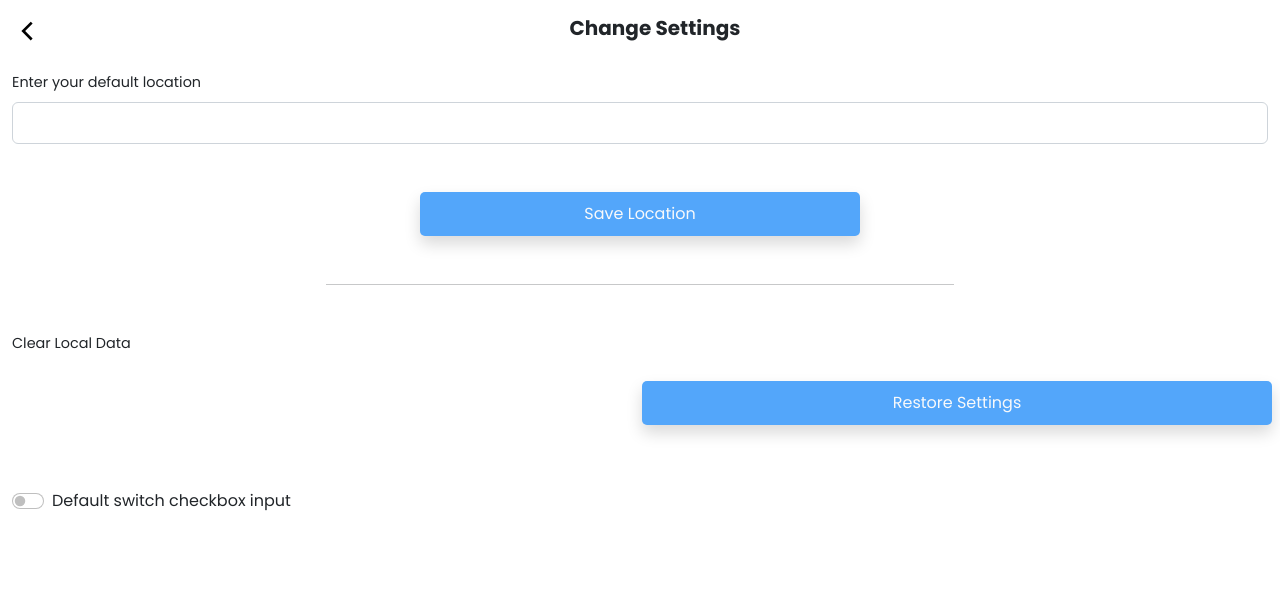
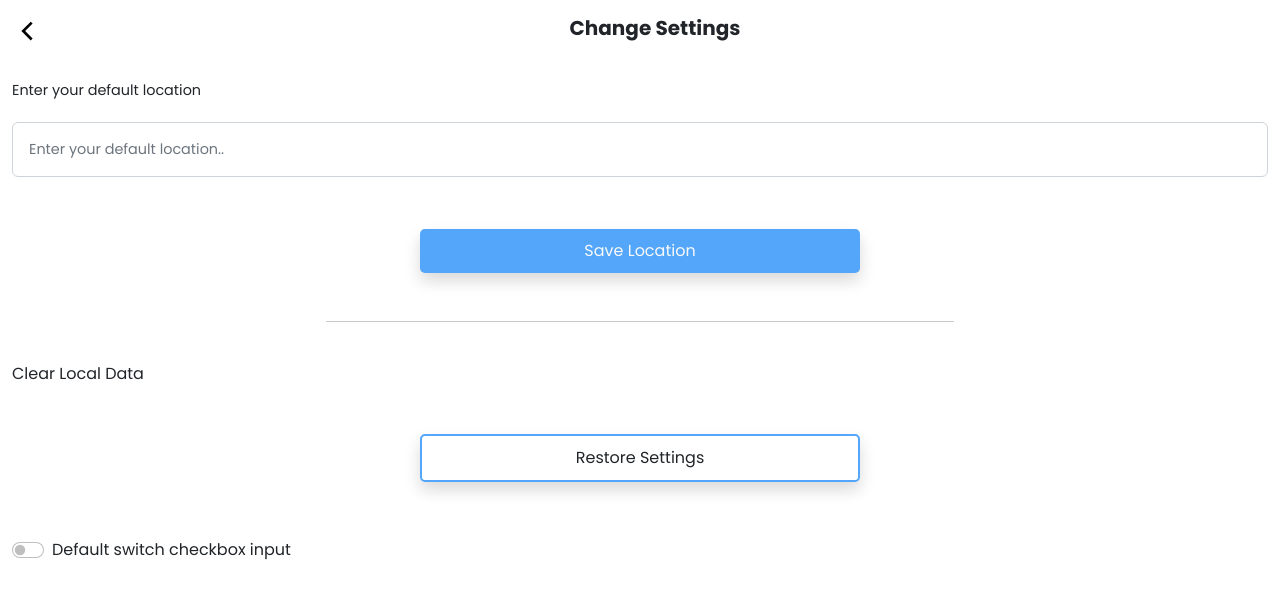
Before and after one commit to JoaoP74/react-weather, a React (Create React App) app: page /settings in a window 1280 px wide. Shown: the top 596 px of the page. Built offline with nearby package versions, Linux system fonts and the light colour scheme.

Commit message:
Updated the settings page

```diff
--- a/src/inc/styles/style.css
+++ b/src/inc/styles/style.css
@@ -86,6 +86,7 @@
 	border:2px solid var(--brand-primary-color);
 	outline:0;
 	width:100%;
+	padding: 10px;
 }
 .brand-btn:hover {
 	background: var(--brand-secondary-color);
--- a/src/pages/Settings.jsx
+++ b/src/pages/Settings.jsx
@@ -33,15 +33,16 @@ const Settings = () => {
 
         <section className="settings">
           <form action="">
-            <label htmlFor="defaultLocation " className="brand-small-text py-2">
+            <label htmlFor="defaultLocation " className="brand-small-text py-3">
               Enter your default location
             </label>
             <input
               type="text"
               name="defaultLocation"
               id="defaultLocation"
-              className="form-control p-2 "
+              className="form-control p-3 my-1 brand-small-text"
               value={defaultLocation}
+              placeholder={"Enter your default location.."}
               onChange={(e) => {
                 setDefaultLocation(e.target.value);
               }}
@@ -56,17 +57,20 @@ const Settings = () => {
 
              <hr className="horizontal-line py-3 w-50 m-auto "/>
 
-            <section className="factory-settings my-3 row">
+            <section className="factory-settings my-2 row">
               <label
                 htmlFor="factory-settings-reset "
-                className="text-capitalize d-block brand-small-text col"
+                className="text-capitalize d-block"
               >
                 clear local data
               </label>
+            <section className="d-flex align-items-center justify-content-center">
+
               <Button
                 text="restore settings"
-                className="col mx-2  shadow brand-btn-3 toggle-width-3 my-5 width-toggle text-light text-capitalize"
+                className="shadow brand-btn-3-secondary toggle-width-3 my-5 width-toggle text-dark text-capitalize"
               />
+              </section>
             </section>
 
 
```
